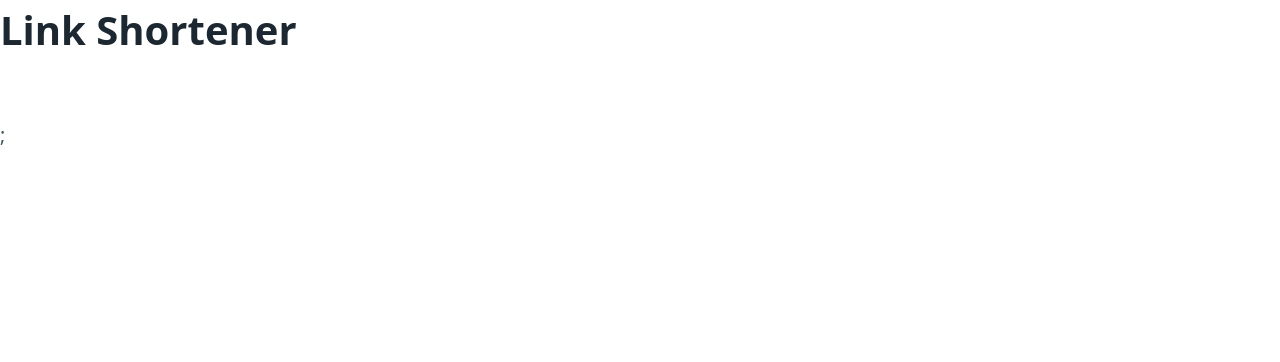
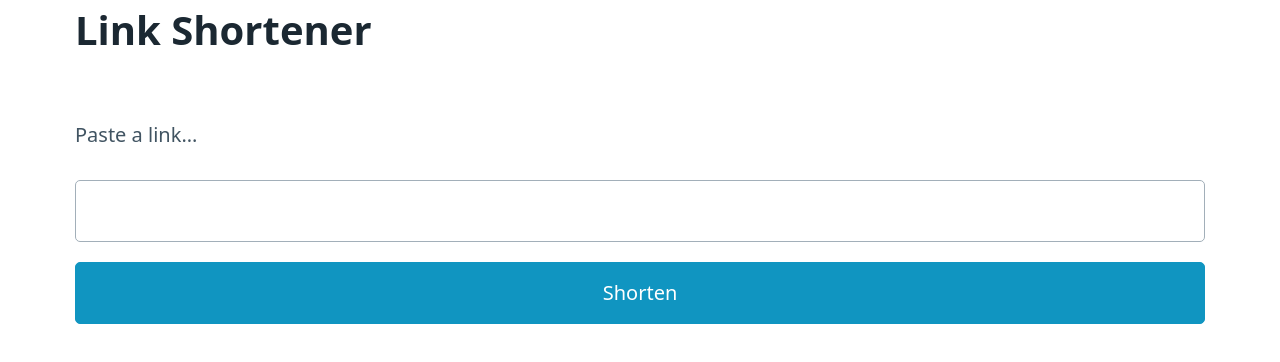
Before and after one commit to tom-ai/link-shortener, a React (Create React App) app: page / in a window 1280 px wide. Shown: the top 362 px of the page. Built offline with nearby package versions, Linux system fonts and the light colour scheme.

Commit message:
scaffold part 1

```diff
--- a/src/App.js
+++ b/src/App.js
@@ -1,9 +1,11 @@
-import Header from './components/Header';
+import Header from './components/Title';
+import Shortener from './components/Shortener';
 
 export default function App() {
   return (
-    <main>
-      <Header />;
+    <main className="container">
+      <Header />
+      <Shortener />
     </main>
   );
 }
--- a/src/components/Header.jsx
+++ /dev/null
@@ -1,3 +0,0 @@
-export default function Header(){
-    return <h1>Link Shortener</h1>
-}
--- /dev/null
+++ b/src/components/Shortener.jsx
@@ -0,0 +1,11 @@
+export default function Shortener(){
+    return (
+        <>
+            <p>
+                Paste a link...
+            </p>
+            <input type="text" />
+            <button>Shorten</button>
+        </>
+    )
+}
--- /dev/null
+++ b/src/components/Title.jsx
@@ -0,0 +1,3 @@
+export default function Title(){
+    return <h1>Link Shortener</h1>;
+}
```
